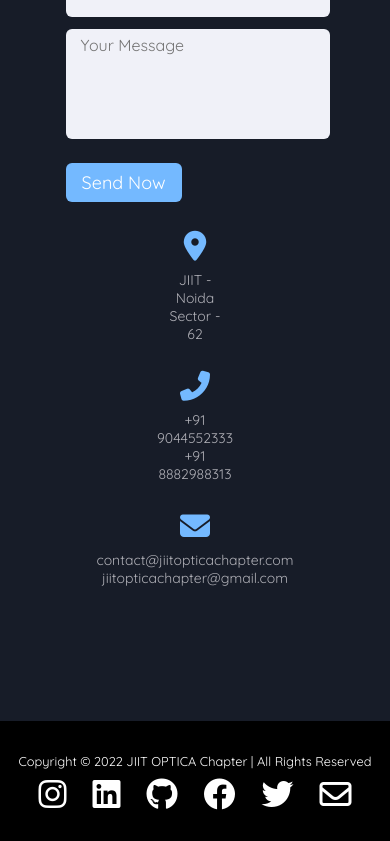
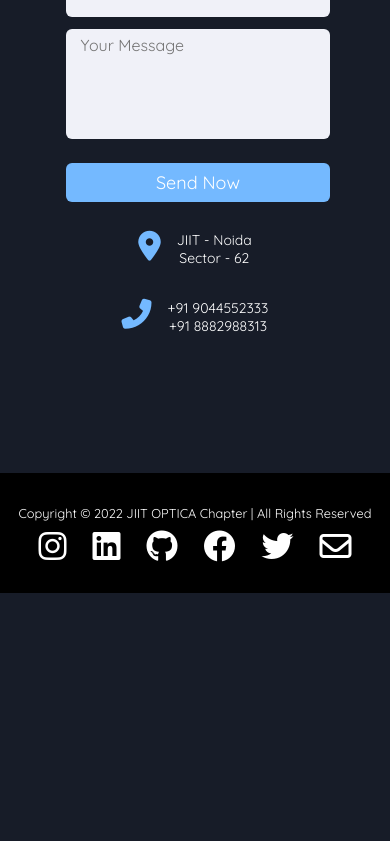
Before and after one commit to HarshSharma20503/optica, a React (Create React App) app: page / in a window 390 px wide. Shown: the part 9718-10559 px from the top of the page. After the commit the page ends 10311 px from the top, so only its background shows below. Built offline with nearby package versions, Linux system fonts and the light colour scheme.

Commit message:
contact form

```diff
--- a/src/components/ContactUs/ContactUs.js
+++ b/src/components/ContactUs/ContactUs.js
@@ -9,13 +9,9 @@ function ContactUs() {
         <div class="ContactUs-content">
           <div class="ContactUs-left-side">
             <div class="ContactUs-address ContactUs-details">
-              <div className="contactUs-icon">
-
                   <i class="fas fa-map-marker-alt"></i>
-              </div>
                 {/* <div class="ContactUs-topic">Address</div> */}
                 <div className="ContactUs-details2">
-
                   <div class="ContactUs-text-one">JIIT - Noida</div>
                   <div class="ContactUs-text-two">Sector - 62</div>
                 </div>
@@ -23,15 +19,19 @@ function ContactUs() {
             <div class="ContactUs-phone ContactUs-details">
               <i class="fas fa-phone-alt"></i>
               {/* <div class="ContactUs-topic">Phone</div> */}
+              <div className="ContactUs-details2">
                 <div class="ContactUs-text-one">+91 9044552333</div>
                 <div class="ContactUs-text-two">+91 8882988313</div>
               </div>
-            <div class="ContactUs-email ContactUs-details">
+            </div>
+            {/* <div class="ContactUs-email ContactUs-details">
               <i class="fas fa-envelope"></i>
-              {/* <div class="ContactUs-topic">Email</div> */}
+              <div class="ContactUs-topic">Email</div>
+              <div className="ContactUs-details2">
                 <div class="ContactUs-text-one">contact@jiitopticachapter.com</div>
                 <div class="ContactUs-text-two">jiitopticachapter@gmail.com</div>
               </div>
+            </div> */}
           </div>
           <div class="ContactUs-right-side">
             <div class="ContactUs-topic-text">Send us a message</div>
--- a/src/components/ContactUs/ContactUs.scss
+++ b/src/components/ContactUs/ContactUs.scss
@@ -30,16 +30,19 @@
         display: flex;
         flex-direction: column;
         align-items: center;
-        justify-content: center;
+        justify-content: flex-start;
         margin-top: 15px;
         position: relative;
         .ContactUs-details {
           margin: 14px;
           text-align: center;
+          display: flex;
+          justify-content: space-between;
           i {
             font-size: 30px;
             color: #74b9ff;
             margin-bottom: 10px;
+            margin-right: 1rem;
           }
           .ContactUs-topic {
             font-size: 18px;
@@ -47,11 +50,11 @@
           }
           .ContactUs-text-one {
             font-size: 14px;
-            color: #afafb6;
+            color: #fff;
           }
           .ContactUs-text-two {
             font-size: 14px;
-            color: #afafb6;
+            color: #fff;
           }
         }
       }
@@ -157,11 +160,14 @@
     flex-direction: column-reverse;
   }
   .ContactUs-container .ContactUs-content .left-side {
-    width: 100%;
+    width: 100%!important;
     flex-direction: row;
     margin-top: 40px;
     justify-content: center;
     flex-wrap: wrap;
+  }
+  .contactUs .ContactUs-container .ContactUs-content .ContactUs-left-side{
+    width: 100%;
   }
   .ContactUs-container .ContactUs-content .left-side::before {
     display: none;
@@ -182,4 +188,10 @@
       }
     }
   }
+  .contactUs .ContactUs-container .ContactUs-content .ContactUs-right-side form .ContactUs-button{
+    width: 100%;
+    input[type=button]{
+      width: 100%;
+    }
+  }
 }
```
Lines whose indentation alone changed are shown as unchanged.
